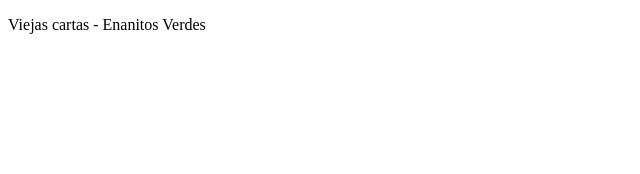
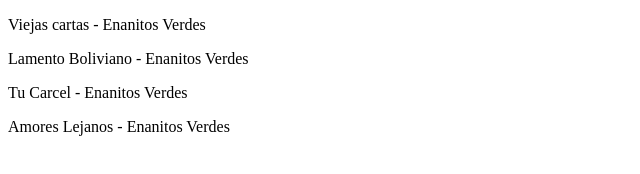
Before and after one commit to MIsionTic-G67/proyectog67, a plain HTML site: page index.html in a window 1280 px wide. Shown: the whole page, without its empty margins (0-640 px from the left). Drawn offline with Linux system fonts and the light colour scheme.

Commit message:
version2.0

```diff
--- a/index.html
+++ b/index.html
@@ -8,5 +8,8 @@
 </head>
 <body>
     <p>Viejas cartas - Enanitos Verdes </p>
+    <p>Lamento Boliviano - Enanitos Verdes </p>
+    <p>Tu Carcel - Enanitos Verdes </p>
+    <p>Amores Lejanos - Enanitos Verdes </p>
 </body>
 </html>
```
